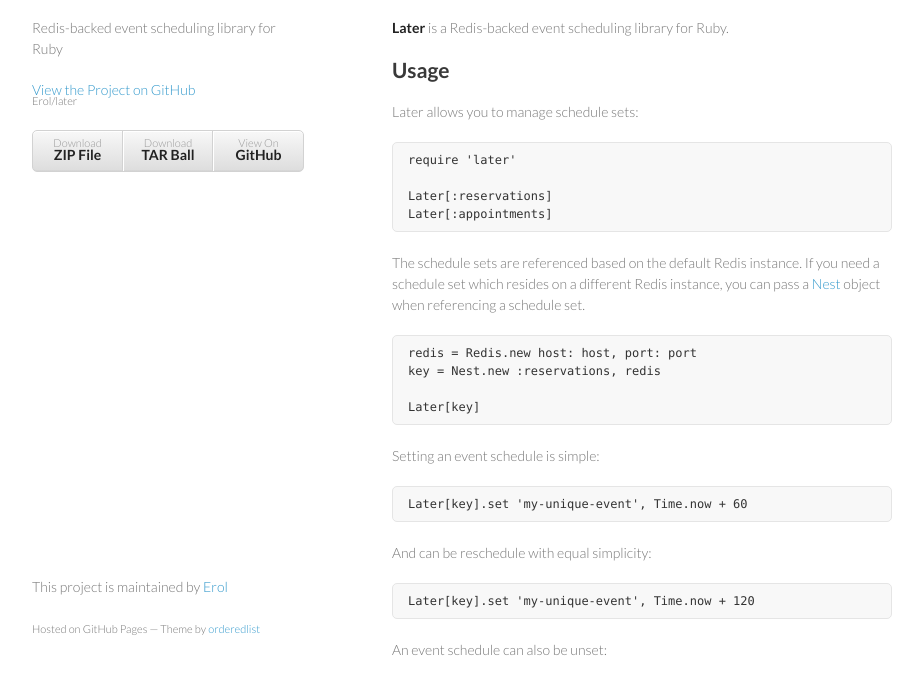
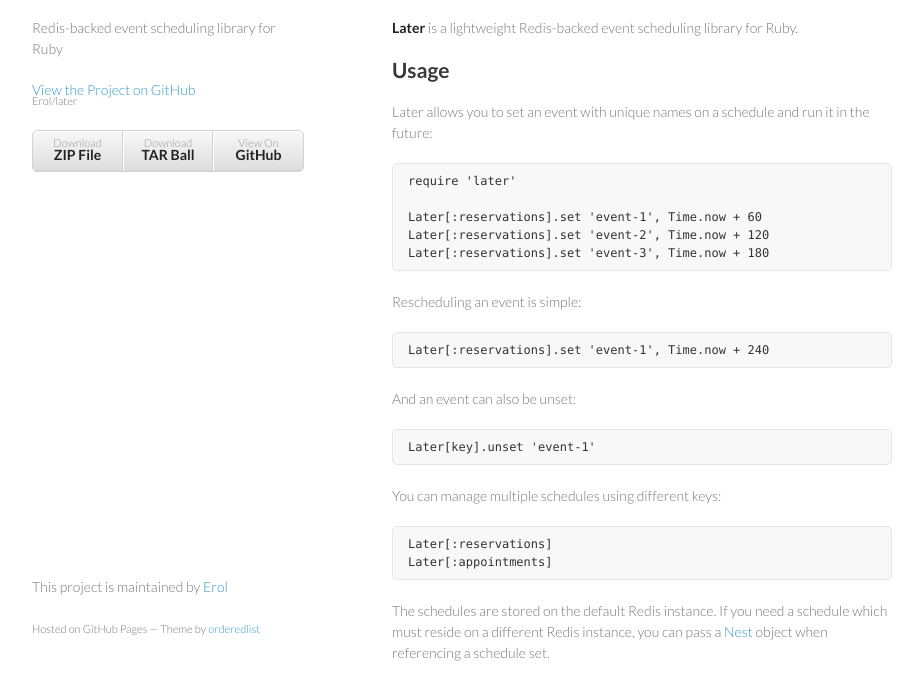
Before and after one commit to Erol/later, a plain HTML site: page index.html in a window 1280 px wide. Shown: the part 92-769 px from the top of the page, without its empty margins (178-1101 px from the left). Drawn offline with Linux system fonts and the light colour scheme.

```diff
--- a/index.html
+++ b/index.html
@@ -30,42 +30,42 @@
       <section>
         <h1>Later</h1>
 
-<p><a href="erol.github.com/later"><strong>Later</strong></a> is a Redis-backed event scheduling library for Ruby.</p>
+<p><a href="erol.github.com/later"><strong>Later</strong></a> is a lightweight Redis-backed event scheduling library for Ruby.</p>
 
 <h2>Usage</h2>
 
-<p>Later allows you to manage schedule sets:</p>
+<p>Later allows you to set an event with unique names on a schedule and run it in the future:</p>
 
 <pre><code>require 'later'
 
-Later[:reservations]
+Later[:reservations].set 'event-1', Time.now + 60
+Later[:reservations].set 'event-2', Time.now + 120
+Later[:reservations].set 'event-3', Time.now + 180
+</code></pre>
+
+<p>Rescheduling an event is simple:</p>
+
+<pre><code>Later[:reservations].set 'event-1', Time.now + 240
+</code></pre>
+
+<p>And an event can also be unset:</p>
+
+<pre><code>Later[key].unset 'event-1'
+</code></pre>
+
+<p>You can manage multiple schedules using different keys:</p>
+
+<pre><code>Later[:reservations]
 Later[:appointments]
 </code></pre>
 
-<p>The schedule sets are referenced based on the default Redis instance. If you need a schedule set which resides on a different Redis instance, you can pass a <a href="github.com/soveran/nest">Nest</a> object when referencing a schedule set.</p>
+<p>The schedules are stored on the default Redis instance. If you need a schedule which must reside on a different Redis instance, you can pass a <a href="github.com/soveran/nest">Nest</a> object when referencing a schedule set.</p>
 
 <pre><code>redis = Redis.new host: host, port: port
 key = Nest.new :reservations, redis
 
 Later[key]
 </code></pre>
-
-<p>Setting an event schedule is simple:</p>
-
-<pre><code>Later[key].set 'my-unique-event', Time.now + 60
-</code></pre>
-
-<p>And can be reschedule with equal simplicity:</p>
-
-<pre><code>Later[key].set 'my-unique-event', Time.now + 120
-</code></pre>
-
-<p>An event schedule can also be unset:</p>
-
-<pre><code>Later[key].unset 'my-unique-event'
-</code></pre>
-
-<p>Note that event names should be unique in the scope of its schedule set.</p>
 
 <h3>Workers</h3>
 
```
Also changed, not shown: params.json (+1 -1 lines).
